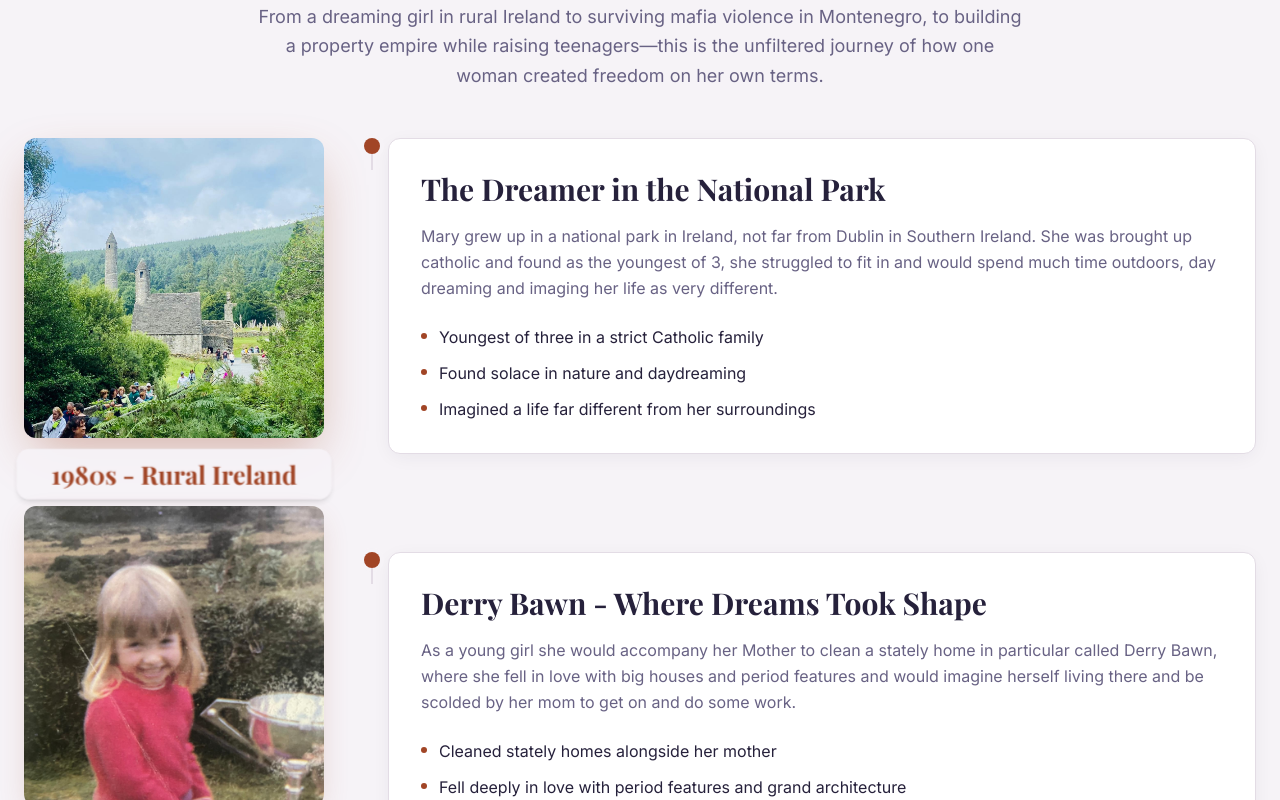
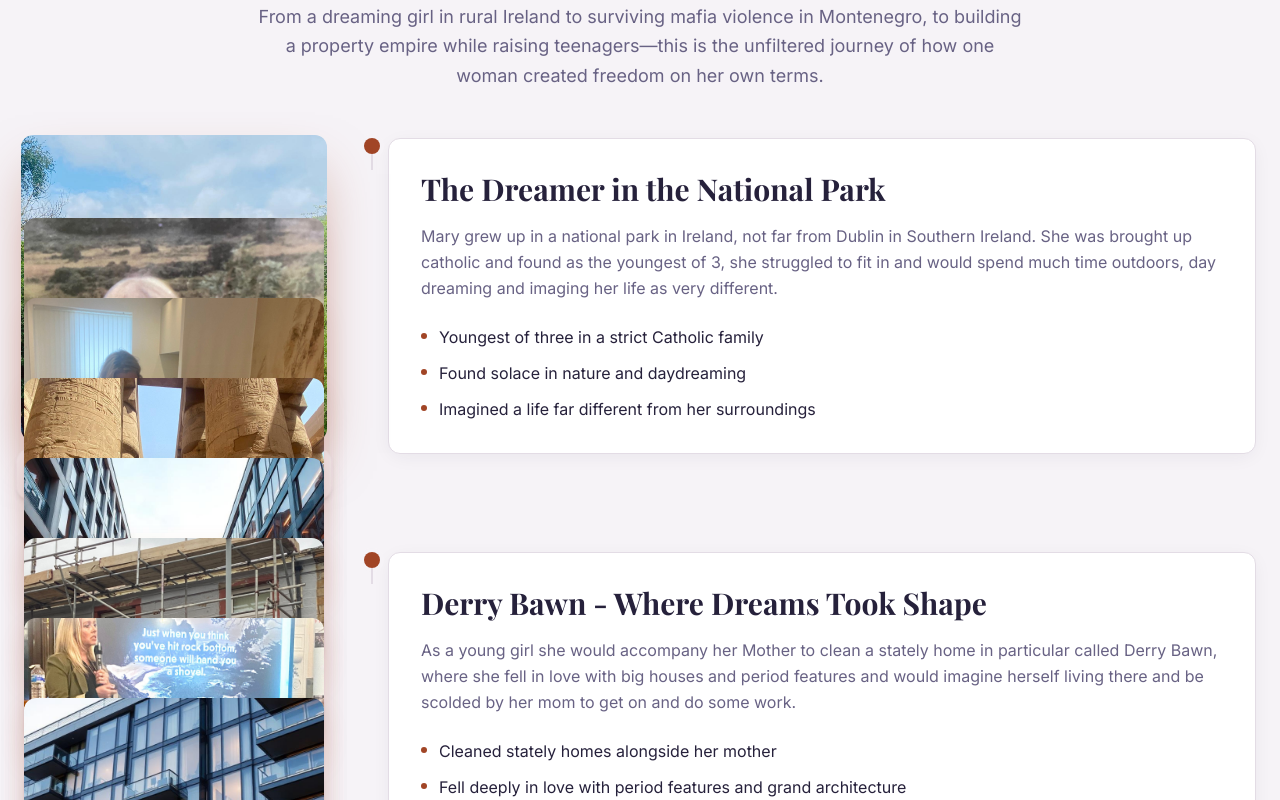
Before and after one commit to NanoKitten/property-wealth-code-13100, a React (Vite) app: page /about-mary in a window 1280 px wide. Shown: the part 540-1340 px from the top of the page. Built offline with nearby package versions, Linux system fonts and the light colour scheme.

Commit message:
Stack images in timeline with sticky top

```diff
--- a/src/pages/AboutMaryTimeline.tsx
+++ b/src/pages/AboutMaryTimeline.tsx
@@ -201,39 +201,31 @@ const AboutMaryTimeline = () => {
             <div className="relative h-full hidden md:block">
               {timelineData.map((item, index) => {
                 const isActive = index === activeIndex;
-                const isPast = index < activeIndex;
-                const isFuture = index > activeIndex;
 
                 return (
                   <div
                     key={index}
-                    className="relative w-[300px]"
                     style={{
                       position: 'sticky',
-                      top: isPast ? `${4}rem` : isFuture ? `${4 + (index - activeIndex) * 0.8}rem` : '4rem',
+                      top: '6rem',
                       zIndex: index + 1,
-                      transform: isPast
-                        ? `translateY(${(index - activeIndex) * 4}px) scale(${0.98 - (activeIndex - index) * 0.01})`
-                        : 'translateY(0) scale(1)',
-                      transition: 'all 0.5s cubic-bezier(0.4, 0, 0.2, 1)',
-                      marginBottom: isFuture ? '3rem' : '0.5rem',
+                      marginBottom: index === timelineData.length - 1 ? '0' : '-280px',
                     }}
                   >
+                    <div className="w-[300px]">
                       <div
                         className="rounded-lg overflow-hidden transition-all duration-500"
                         style={{
                           boxShadow: isActive
-                          ? '0 20px 50px -10px hsl(var(--primary) / 0.4)'
-                          : '0 10px 30px -5px hsl(var(--primary) / 0.2)',
+                            ? '0 25px 50px -12px hsl(var(--primary) / 0.5)'
+                            : '0 10px 30px -5px hsl(var(--primary) / 0.15)',
+                          transform: isActive ? 'scale(1.02)' : 'scale(1)',
                         }}
                       >
                         <img
                           src={item.image}
                           alt={item.title}
-                        className="w-full aspect-square object-cover transition-transform duration-500"
-                        style={{
-                          transform: isActive ? 'scale(1.02)' : 'scale(1)',
-                        }}
+                          className="w-full aspect-square object-cover"
                         />
                       </div>
                       <div
@@ -245,6 +237,7 @@ const AboutMaryTimeline = () => {
                         <span className="text-2xl font-serif font-bold text-primary">
                           {item.year}
                         </span>
+                      </div>
                     </div>
                   </div>
                 );
```
Lines whose indentation alone changed are shown as unchanged.
